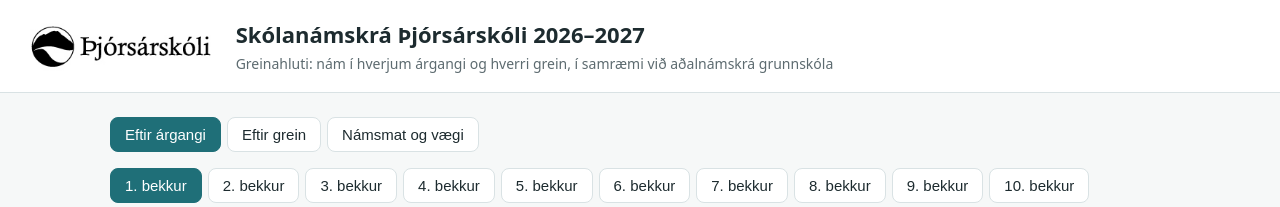
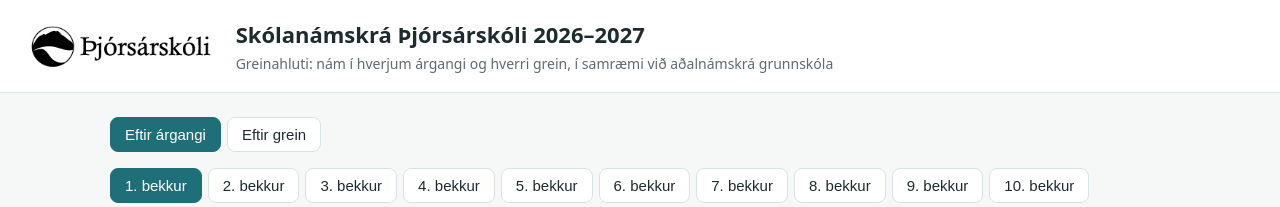
Before and after one commit to gummif-hub/skolanamskra, a plain HTML site: page skolanamskra.html in a window 1280 px wide. Shown: the top 207 px of the page. Drawn offline with Linux system fonts and the light colour scheme.

Commit message:
Flipinn Námsmat og vægi tekinn út úr birtri skólanámskrá
Co-Authored-By: Claude Opus 5.5 <noreply@anthropic.com>
Claude-Session: https://claude.ai/code/session_01KcGhHeTjTFu1XJsodzuCcK

```diff
--- a/skolanamskra.html
+++ b/skolanamskra.html
@@ -79,7 +79,7 @@ function header(){
   document.getElementById('ft').innerHTML=`Útgáfa ${esc(G.dags)}${G.drog?' · <span class="draft">Drög – forgangsröðun ekki að fullu staðfest</span>':''}<br>Byggt á aðalnámskrá grunnskóla og stuðningsefni Miðstöðvar menntunar og skólaþjónustu (MMS). Hæfniviðmið í heild: <a href="https://www.adalnamskra.is/grunnskoli" target="_blank" rel="noopener">adalnamskra.is</a>.`;
 }
 function tabs(){
-  const T=[['arg','Eftir árgangi'],['grein','Eftir grein'],['vaegi','Námsmat og vægi']];
+  const T=[['arg','Eftir árgangi'],['grein','Eftir grein']];
   document.getElementById('tabs').innerHTML=T.map(([k,l])=>`<button class="${st.tab===k?'on':''}" onclick="go('${k}')">${l}</button>`).join('');
 }
 function go(t,extra){Object.assign(st,{tab:t},extra||{});render();window.scrollTo(0,0)}
@@ -192,8 +192,8 @@ function reikna(){
   const m=s/w; document.getElementById('rnid').innerHTML=`Vegið meðaltal: <b>${m.toLocaleString('is-IS',{minimumFractionDigits:2,maximumFractionDigits:2})}</b> → lokaeinkunn <b style="font-size:20px">${Math.round(m)}</b>`+(['Íslenska','Stærðfræði','Enska'].includes(st.rsv)?(Math.round(m)>=7?'<div class="note">Með 7–10 í greininni má gera ráð fyrir hæfni til að hefja nám á öðru hæfniþrepi í framhaldsskóla.</div>':'<div class="note">Um tengsl við hæfniþrep framhaldsskóla fer samkvæmt kafla 9.5 í aðalnámskrá.</div>'):Math.round(m)>=7?'<div class="note">Hæfniviðmiðum hefur verið náð.</div>':'');
 }
 function render(){
-  if(PRT){document.getElementById('tabs').style.display='none';let h=`<div class="argsida"><h2>Námsmat og vægi</h2>${vVaegi()}</div>`;for(let g=1;g<=10;g++)h+=vArg(g);document.getElementById('view').innerHTML=h;document.title='Skólanámskrá '+G.stillingar.skoli+' '+G.stillingar.skolaar;setTimeout(()=>window.print(),400);return}
-  tabs();document.getElementById('view').innerHTML=st.tab==='arg'?vArg():st.tab==='grein'?vGrein():vVaegi();}
+  if(PRT){document.getElementById('tabs').style.display='none';let h='';for(let g=1;g<=10;g++)h+=vArg(g);document.getElementById('view').innerHTML=h;document.title='Skólanámskrá '+G.stillingar.skoli+' '+G.stillingar.skolaar;setTimeout(()=>window.print(),400);return}
+  tabs();document.getElementById('view').innerHTML=st.tab==='grein'?vGrein():vArg();}
 async function start(){
   if(!G){
     try{
```
